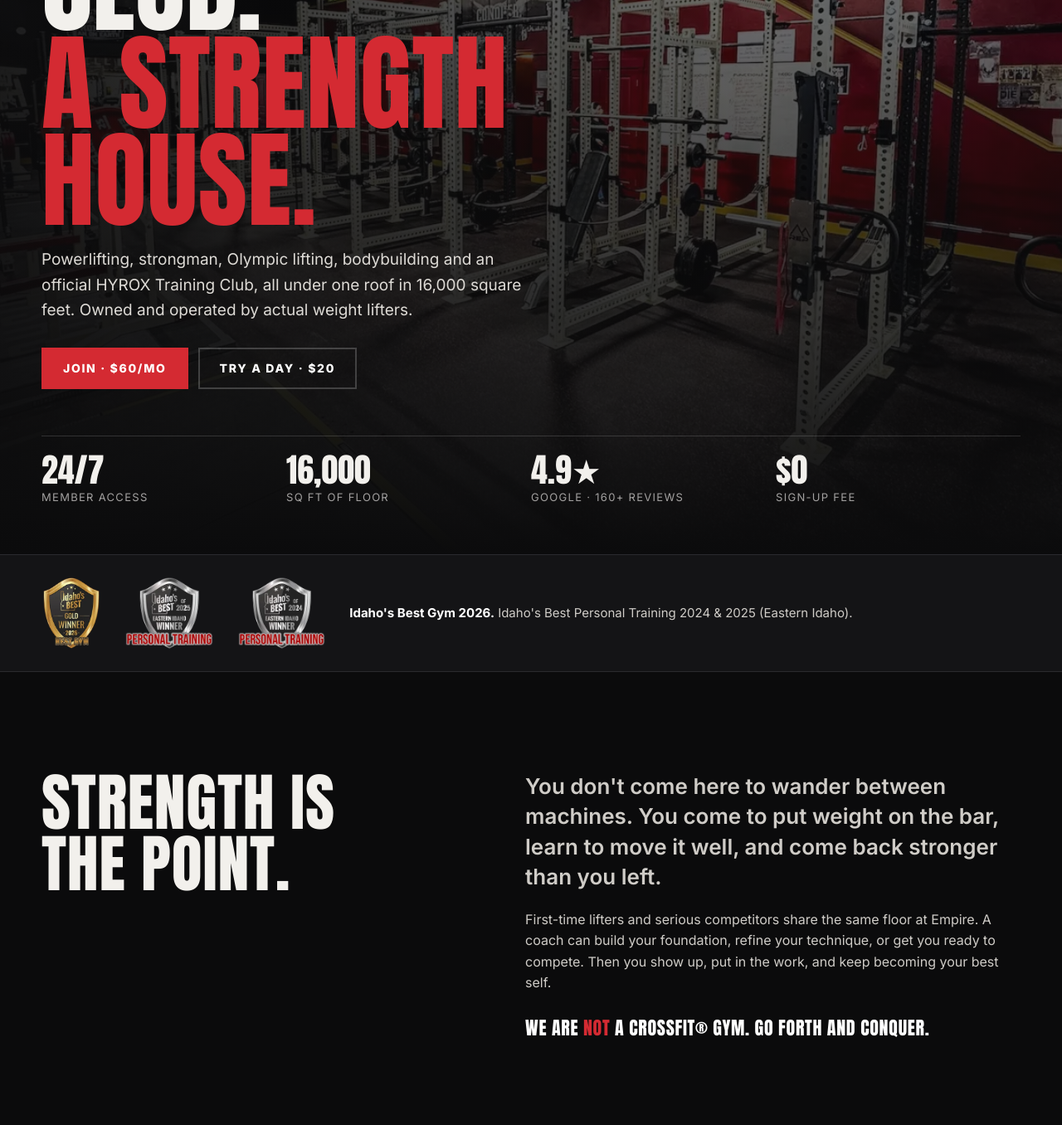
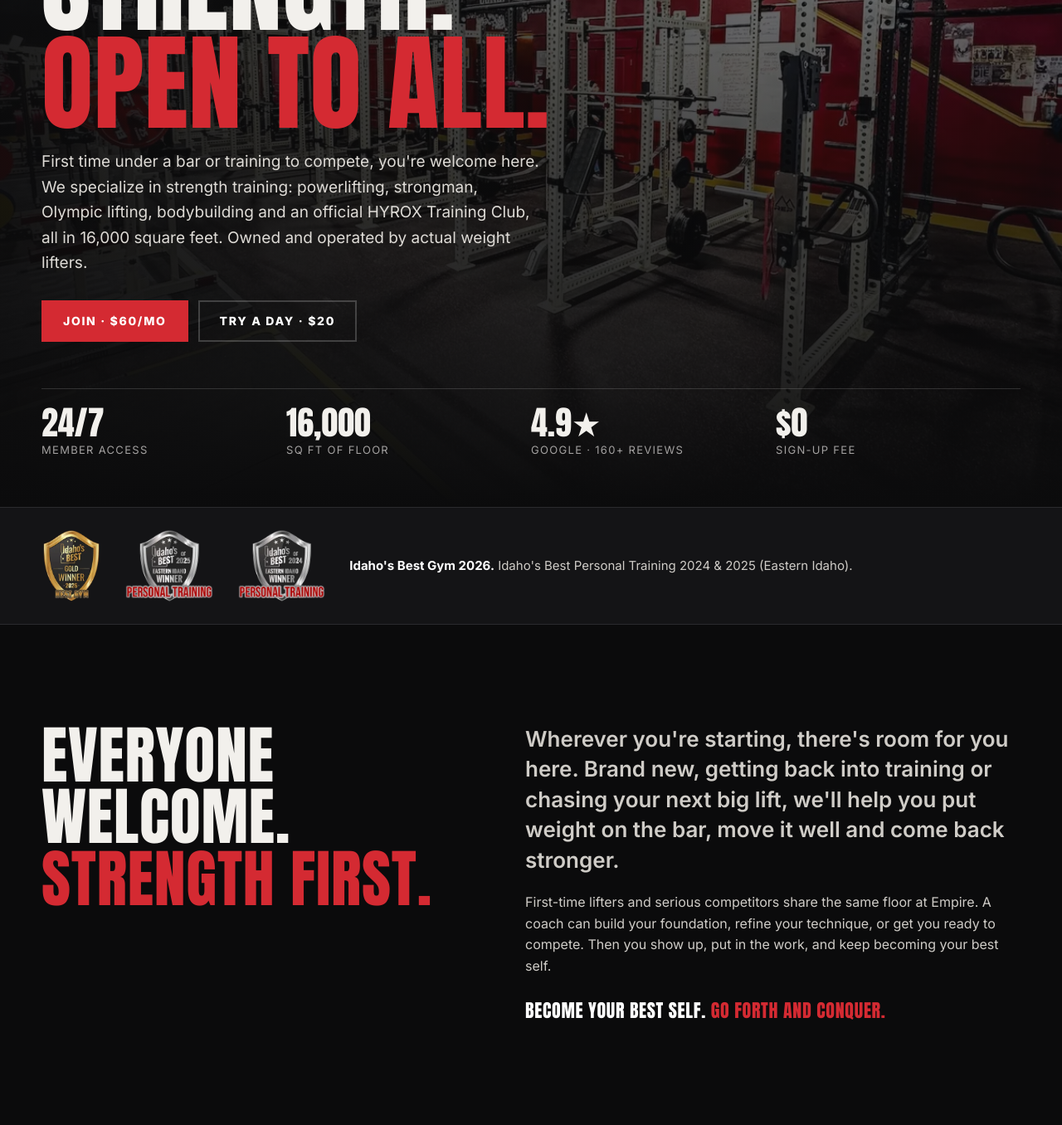
Before and after one commit to teton-infrastructure/empire-strength-mockup, a plain HTML site: page site/index.html in a window 1280 px wide. Shown: the part 444-1800 px from the top of the page at 83% size. Drawn offline with Linux system fonts and the light colour scheme.

Commit message:
Welcoming strength-first messaging; remove not-a-health-club/CrossFit framing

```diff
--- a/site/index.html
+++ b/site/index.html
@@ -5,7 +5,7 @@
 <meta name="viewport" content="width=device-width, initial-scale=1">
 <meta name="robots" content="noindex, nofollow">
 <title>Empire Strength &amp; Fitness | Idaho Falls' 24/7 Strength Gym</title>
-<meta name="description" content="Idaho Falls' 24/7 strength gym. Powerlifting, strongman, Olympic lifting, bodybuilding and an official HYROX Training Club in 16,000 sq ft. $60/month, no contract, no sign-up fee.">
+<meta name="description" content="Idaho Falls' 24/7 strength gym, open to every level. Powerlifting, strongman, Olympic lifting, bodybuilding and an official HYROX Training Club in 16,000 sq ft. $60/month, no contract, no sign-up fee.">
 <meta property="og:title" content="Empire Strength &amp; Fitness | Idaho Falls' 24/7 Strength Gym">
 <meta property="og:description" content="Powerlifting, strongman, Olympic lifting, bodybuilding and HYROX. 24/7 access, $60/month, no contract.">
 <meta property="og:image" content="img/og.jpg">
@@ -22,7 +22,7 @@
   "@id": "https://www.empirestrengthandfitness.com/#gym",
   "name": "Empire Strength and Fitness",
   "legalName": "Empire Strength and Fitness LLC",
-  "description": "Idaho Falls' 24/7 strength gym: powerlifting, strongman, Olympic lifting, bodybuilding, functional training and an official HYROX Training Club, with saunas, cold tubs, a free kids area and an on-site chiropractor.",
+  "description": "Idaho Falls' 24/7 strength gym, welcoming every level from first-time lifters to competitors: powerlifting, strongman, Olympic lifting, bodybuilding, functional training and an official HYROX Training Club, with saunas, cold tubs, a free kids area and an on-site chiropractor.",
   "url": "https://www.empirestrengthandfitness.com",
   "logo": "https://static.wixstatic.com/media/039492_977966210184470d87fae1e568eb1cfc~mv2.jpg",
   "image": "https://static.wixstatic.com/media/039492_1c50e09b344443ef938e08e3a3aff669~mv2.jpg",
@@ -96,7 +96,7 @@
     {"@type":"Question","name":"How much is a membership?","acceptedAnswer":{"@type":"Answer","text":"Single is $60 per month and Family starts at $100 per month. Student is $40, Solo Hero is $35 and Family Hero is $70 per month. A day pass is $20 and a week pass is $40."}},
     {"@type":"Question","name":"Can I bring my kids?","acceptedAnswer":{"@type":"Answer","text":"Yes. Members' kids can use the Thunderdome, Empire's supervised kids area, at no extra cost."}},
     {"@type":"Question","name":"Can I try Empire before joining?","acceptedAnswer":{"@type":"Answer","text":"Yes. Idaho Falls locals new to Empire get 3 days free, started in the office during office hours (Mon-Fri 10:00 am to 5:30 pm). A day pass is $20 and a week pass is $40."}},
-    {"@type":"Question","name":"Is Empire a CrossFit gym?","acceptedAnswer":{"@type":"Answer","text":"No. Empire is not a CrossFit gym, but it is an official HYROX Training Club."}}
+    {"@type":"Question","name":"Do I need lifting experience to join Empire?","acceptedAnswer":{"@type":"Answer","text":"No. Whether you are stepping into a gym for the first time, building everyday strength or preparing to compete, there is room for you at Empire, and a coach can help you build a foundation."}}
   ]
 }
 </script>
@@ -133,8 +133,8 @@
   </picture>
   <div class="wrap hero-inner">
     <p class="eyebrow">Idaho Falls · Open 24/7</p>
-    <h1>Not a health club.<br><span class="red">A strength house.</span></h1>
-    <p class="lede">Powerlifting, strongman, Olympic lifting, bodybuilding and an official HYROX Training Club, all under one roof in 16,000 square feet. Owned and operated by actual weight lifters.</p>
+    <h1>Built for strength.<br><span class="red">Open to all.</span></h1>
+    <p class="lede">First time under a bar or training to compete, you're welcome here. We specialize in strength training: powerlifting, strongman, Olympic lifting, bodybuilding and an official HYROX Training Club, all in 16,000 square feet. Owned and operated by actual weight lifters.</p>
     <div class="hero-ctas">
       <a class="btn btn-red" href="https://www.empirestrengthandfitness.com/join">Join · $60/mo</a>
       <a class="btn btn-ghost" href="https://www.empirestrengthandfitness.com/passes">Try a day · $20</a>
@@ -159,11 +159,11 @@
 
 <section class="manifesto">
   <div class="wrap manifesto-grid">
-    <h2 class="display">Strength is<br>the point.</h2>
+    <h2 class="display">Everyone welcome.<br><span class="red">Strength first.</span></h2>
     <div>
-      <p class="big">You don't come here to wander between machines. You come to put weight on the bar, learn to move it well, and come back stronger than you left.</p>
+      <p class="big">Wherever you're starting, there's room for you here. Brand new, getting back into training or chasing your next big lift, we'll help you put weight on the bar, move it well and come back stronger.</p>
       <p>First-time lifters and serious competitors share the same floor at Empire. A coach can build your foundation, refine your technique, or get you ready to compete. Then you show up, put in the work, and keep becoming your best self.</p>
-      <p class="tag">We are <span class="red">not</span> a CrossFit® gym. Go forth and conquer.</p>
+      <p class="tag">Become your best self. <span class="red">Go forth and conquer.</span></p>
     </div>
   </div>
 </section>
@@ -432,7 +432,7 @@
       <details><summary>Can I bring my kids?</summary><p>Yes. Members' kids can use the Thunderdome, our kids area, at no extra cost.</p></details>
       <details><summary>Can I try it first?</summary><p>Yes. Idaho Falls locals new to Empire get 3 days free, started in the office during office hours. A day pass is $20 and a week pass is $40.</p></details>
       <details><summary>What happens after a paid-in-full year?</summary><p>It renews automatically for another 12 months unless you opt out before the renewal date. Paid-in-full plans are non-refundable but transferable.</p></details>
-      <details><summary>Is this a CrossFit gym?</summary><p>No. But we are an official HYROX Training Club.</p></details>
+      <details><summary>Do I need lifting experience to join?</summary><p>No. Whether you're stepping into a gym for the first time, building everyday strength or preparing to compete, you'll find your fit. A coach can help you build a foundation.</p></details>
     </div>
   </div>
 </section>
```
Also changed, not shown: mockup-mobile.png, 4 other files.
